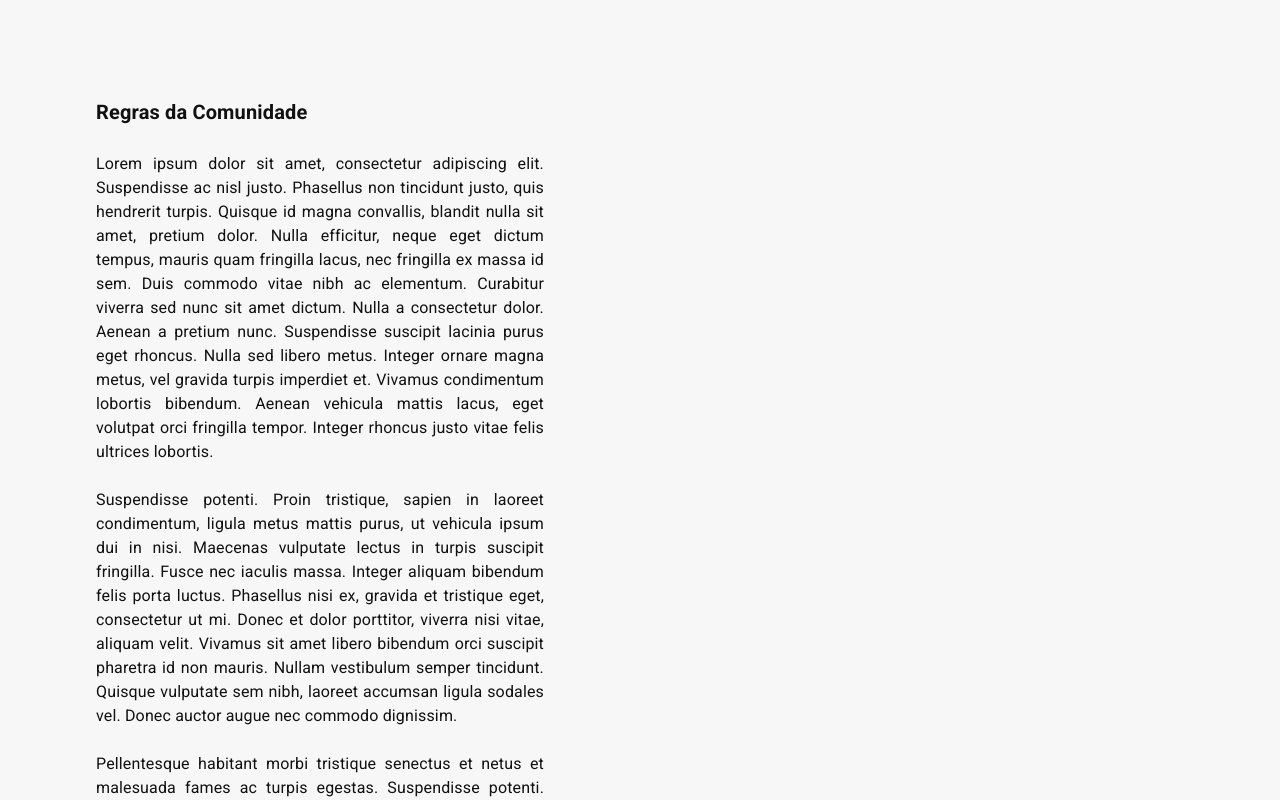
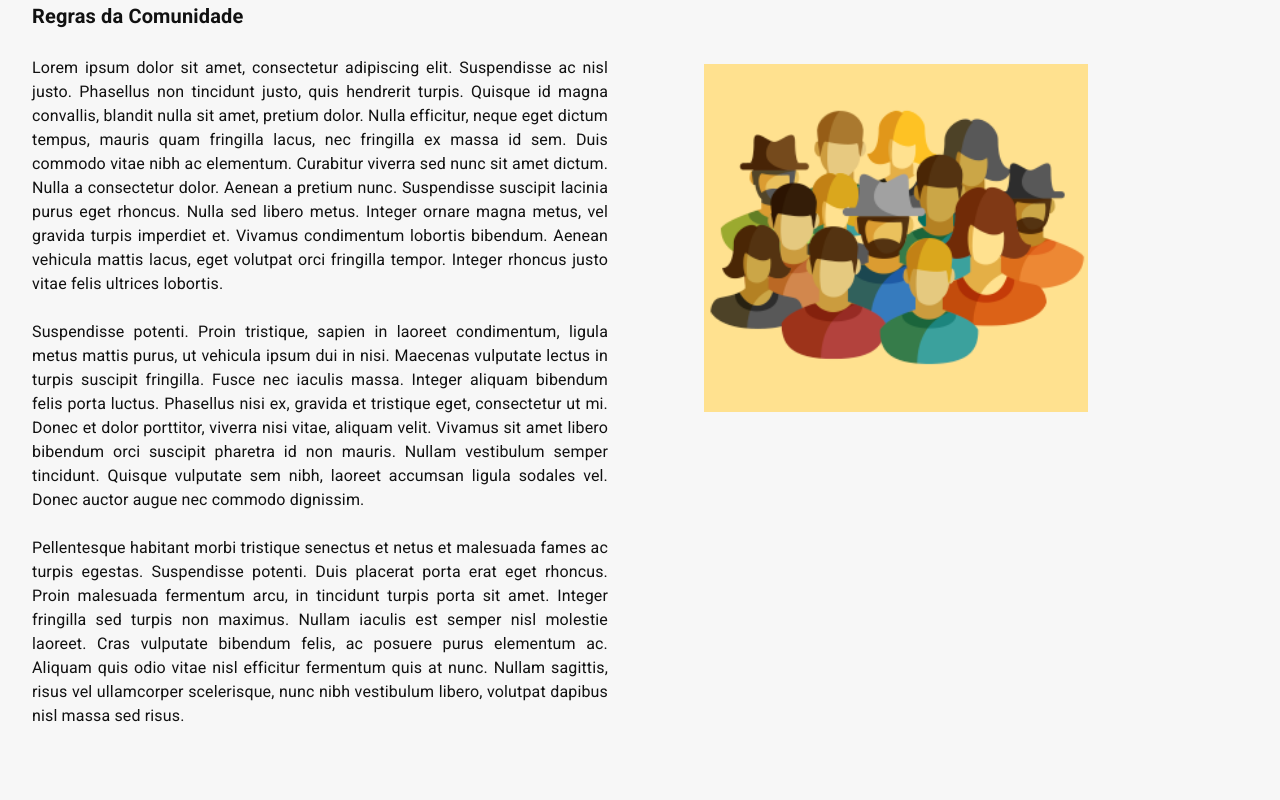
Before and after one commit to FalaMemoGeneration/Projeto-FalaMemo-React, a React (Create React App) app: page /regras in a window 1280 px wide. Shown: the top 800 px of the page. Built offline with nearby package versions, Linux system fonts and the light colour scheme.

Commit message:
Termos de Uso e Regras da Comunidade atualizados + adição de imagens

```diff
--- a/src/pages/regras/Regras.css
+++ b/src/pages/regras/Regras.css
@@ -12,3 +12,8 @@
     text-align: justify !important;
     color: var(--color-black);
 }
+
+.regras-img{
+    width: 384px;
+    min-height: 152px;
+}
--- a/src/pages/regras/Regras.tsx
+++ b/src/pages/regras/Regras.tsx
@@ -2,16 +2,19 @@ import React from "react"
 import "./Regras.css"
 import { Box, Grid } from "@mui/material"
 import { Typography } from "@material-ui/core"
+import FotoRegras from "../../assets/imagens/comunidade.png"
 
 function Regras() {
   return (
+    <>
       <Grid>
         <Grid container className="regras-container">
           <Grid
+            direction="row"
             alignItems="flex-start"
             justifyContent="flex-start"
-          item xs={6}
-          padding={12}>
+            paddingX={4}
+            item xs={6}>
             <Box>
               <Typography className="regras-title" variant="h6">Regras da Comunidade</Typography>
             </Box>
@@ -23,13 +26,20 @@ function Regras() {
                 <p>Suspendisse potenti. Proin tristique, sapien in laoreet condimentum, ligula metus mattis purus, ut vehicula ipsum dui in nisi. Maecenas vulputate lectus in turpis suscipit fringilla. Fusce nec iaculis massa. Integer aliquam bibendum felis porta luctus. Phasellus nisi ex, gravida et tristique eget, consectetur ut mi. Donec et dolor porttitor, viverra nisi vitae, aliquam velit. Vivamus sit amet libero bibendum orci suscipit pharetra id non mauris. Nullam vestibulum semper tincidunt. Quisque vulputate sem nibh, laoreet accumsan ligula sodales vel. Donec auctor augue nec commodo dignissim.</p>
                 <br></br>
                 <p>Pellentesque habitant morbi tristique senectus et netus et malesuada fames ac turpis egestas. Suspendisse potenti. Duis placerat porta erat eget rhoncus. Proin malesuada fermentum arcu, in tincidunt turpis porta sit amet. Integer fringilla sed turpis non maximus. Nullam iaculis est semper nisl molestie laoreet. Cras vulputate bibendum felis, ac posuere purus elementum ac. Aliquam quis odio vitae nisl efficitur fermentum quis at nunc. Nullam sagittis, risus vel ullamcorper scelerisque, nunc nibh vestibulum libero, volutpat dapibus nisl massa sed risus.</p>
-              <br></br>
-              <p>Suspendisse commodo sed nibh sed tristique. Maecenas nec dapibus est. Proin sed porta ante. Praesent a commodo augue. Donec purus odio, fringilla id scelerisque at, dictum ut orci. Fusce vitae pharetra urna, eu pretium sapien. Quisque fermentum a ligula sed sodales. Aenean auctor pellentesque quam in porttitor. Nunc elementum, massa ac feugiat feugiat, leo lectus tincidunt est, ut interdum velit libero ac ante. Vestibulum ante ipsum primis in faucibus orci luctus et ultrices posuere cubilia curae.</p>
               </Typography>
             </Box>
           </Grid>
+          <Grid
+            alignItems="center"
+            justifyContent="center"
+            padding={8}
+            item xs={6}>
+            <img className="regras-img" src={FotoRegras} alt="Foto Regras da Comunidade" />
+          </Grid>
+
         </Grid>
       </Grid>
+      </>
   )
 }
 
--- a/src/pages/termos/Termos.css
+++ b/src/pages/termos/Termos.css
@@ -11,3 +11,8 @@
     text-align: justify !important;
     color: var(--color-black);
 }
+
+.termos-img{
+    width: 384px;
+    min-height: 152px;
+}
--- a/src/pages/termos/Termos.tsx
+++ b/src/pages/termos/Termos.tsx
@@ -1,14 +1,17 @@
 import React from "react"
 import "./Termos.css"
 import { Grid, Box, Typography } from "@mui/material"
+import FotoTermos from "../../assets/imagens/termos.jpeg"
 
 function Termos() {
   return (
+    <>
+    <Grid>
       <Grid container className="termos-container">
         <Grid
           alignItems="flex-start"
           justifyContent="flex-start"
-        item xs={12}
+          item xs={6}
           padding={4}>
           <Box>
             <Typography className="termos-title" variant="h6">Termos de Uso</Typography>
@@ -22,7 +25,17 @@ function Termos() {
             </Typography>
           </Box>
         </Grid>
+        <Grid
+          alignItems="center"
+          justifyContent="center"
+          padding={8}
+          item xs={6}>
+          <img className="termos-img" src={FotoTermos} alt="Foto Termos de Uso" />
         </Grid>
+
+      </Grid>
+    </Grid>
+    </>
   )
 }
 
```
Also changed, not shown: src/assets/imagens/comunidade.png (added), 1 other file (tests, documents, lock files or other folders). Lines whose indentation alone changed are shown as unchanged.
